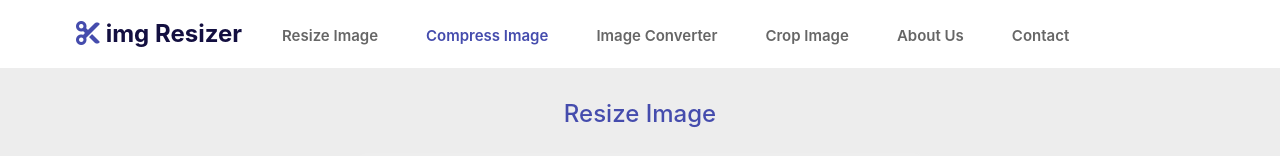
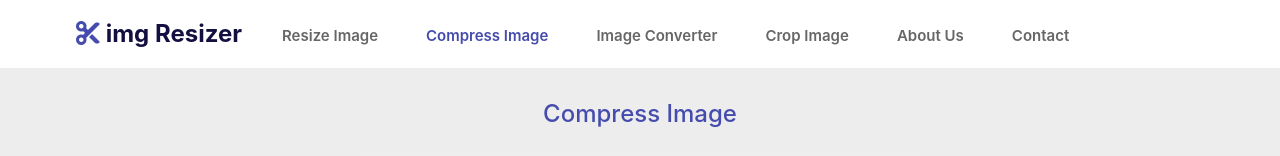
Before and after one commit to sarathbabysb/img_resizer, a React (Create React App) app: page /img-compressor in a window 1280 px wide. Shown: the top 156 px of the page. Built offline with nearby package versions, Linux system fonts and the light colour scheme.

Commit message:
modified

```diff
--- a/src/pages/ImgCompressor.js
+++ b/src/pages/ImgCompressor.js
@@ -39,7 +39,7 @@ const ImgCompressor = () => {
   return (
     <div className="row">
       <div className="col-md-6 offset-md-3 col-sm-12 offset-sm-0">
-        <h4 className="title text-center">Resize Image</h4>
+        <h4 className="title text-center">Compress Image</h4>
 
         <div className="row">
           <ImgUploader
```
